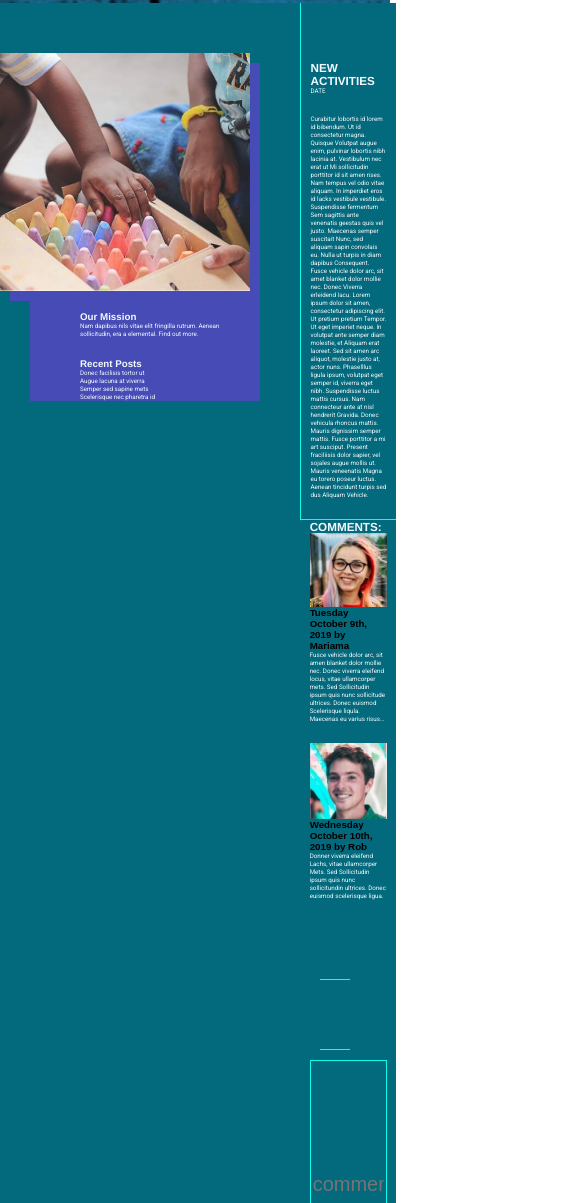
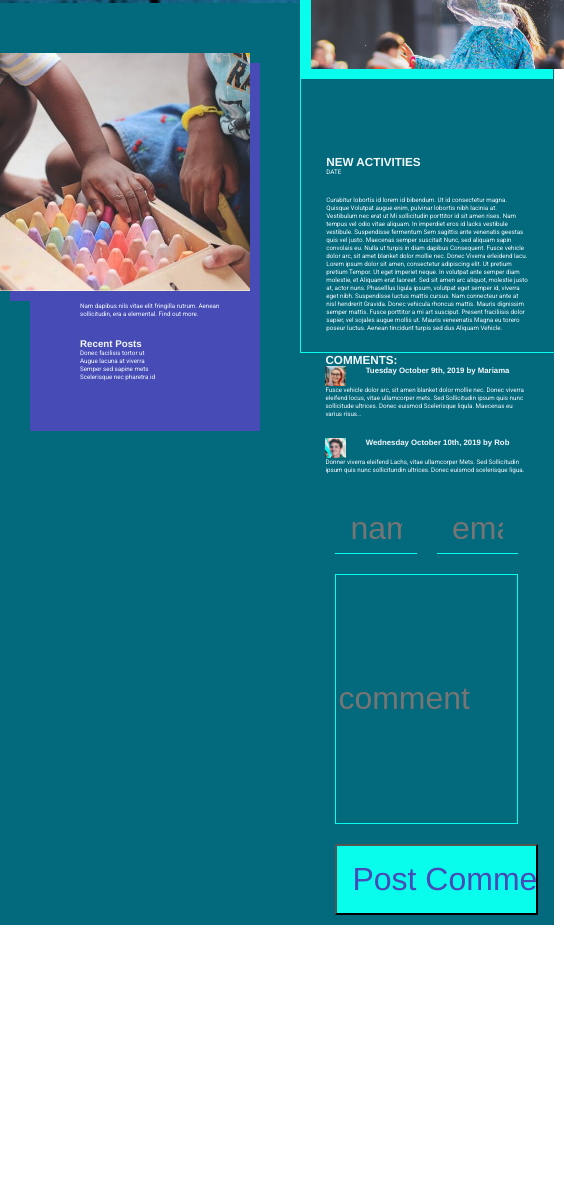
Before and after one commit to JMcWilliam10/jonathanMcWilliamProjectTwo, a plain HTML site: page main/blog.html in a window 390 px wide. Shown: the part 797-2000 px from the top of the page, 564 px wide, since content can reach past the window. After the commit the page ends 1722 px from the top, so only its background shows below. Drawn offline with Linux system fonts and the light colour scheme; a web font is replaced by a local one.

Commit message:
first friday commit

```diff
--- a/main/blog.html
+++ b/main/blog.html
@@ -14,7 +14,7 @@
     <link rel="stylesheet" href="./styles/style.css" />
   </head>
   <body class="blog">
-    <header class="headerHome">
+    <header class="headerBlog">
       <nav>
         <ul class="flexNav">
           <li><a href="./index.html">Home</a></li>
@@ -89,8 +89,8 @@
         <section class="comments">
           <div class="newActivitiesWrapper">
             <h3>Comments:</h3>
-            <div class="comment">
-              <div>
+            <div class="comment commentFlex">
+              <div class="avatarParent">
                 <img
                   src="./assets/commentOne.jpg"
                   alt="photo of an individuals avatar"
@@ -104,8 +104,8 @@
                 Scelerisque liqula. Maecenas eu varius risus…
               </p>
             </div>
-            <div class="comment">
-              <div>
+            <div class="comment commentFlex">
+              <div class="avatarParent">
                 <img
                   src="./assets/commentTwo.jpg"
                   alt="photo of an individuals avatar"
@@ -148,7 +148,7 @@
               placeholder="comment"
               class="formComment"
             />
-            <input type="submit" />
+            <input type="submit" value="Post Comment" />
           </form>
         </section>
       </main>
--- a/main/styles/_partials/_blog.scss
+++ b/main/styles/_partials/_blog.scss
@@ -1,7 +1,7 @@
 .blogBackground{
     background: $deepTurq;
 }
-.headerHome {
+.headerBlog {
   background-image: url("./../assets/blogHeader.jpg");
    background-attachment: fixed;
   background-position: center center;
@@ -28,8 +28,8 @@
     padding-top: 20px;
     background: $frenchBlue;
     margin-left: 30px;
-    padding-left: 50px;
-     box-shadow: 10px 0px 0px 0px $frenchBlue;
+    padding: 0 0 50px 50px;
+     box-shadow:  10px 0px 0px 0px $frenchBlue,;
 }
 main{
     min-width:calc(100%-250px -50px);
--- a/main/styles/_partials/_comment.scss
+++ b/main/styles/_partials/_comment.scss
@@ -1,3 +1,17 @@
 .comment img{
-    max-width: 100px;
+    // max-width: 100px;
 }
+.avatarParent{
+    width: 10%;
+}
+.comment h6{
+    padding-left: 20px;
+    width: 90%;
+}
+.comment p{
+    width: 100%;
+}
+.commentFlex{
+    display: flex;
+    flex-wrap: wrap;
+}
--- a/main/styles/_partials/_form.scss
+++ b/main/styles/_partials/_form.scss
@@ -19,8 +19,13 @@
     background: $deepTurq;
     border: 0;
     border: 1px solid $brightAqua;
+    margin: 10px;
 }
 input[type=submit]{
     width: 100%;
       padding: 15px;
+      margin: 10px;
+      background: $brightAqua;
+      font-family: $primaryFont;
+      color: $frenchBlue;
 }
--- a/main/styles/_partials/_generalInfo.scss
+++ b/main/styles/_partials/_generalInfo.scss
@@ -1,7 +1,7 @@
 .generalInfo{
     background: $deepTurq;
     padding: 300px 0 100px;
-    margin: 0 10px;
+    // margin: 0 10px;
 }
 .generalInfo p{
     margin-left: 50px;
--- a/main/styles/_partials/_mediaQueries.scss
+++ b/main/styles/_partials/_mediaQueries.scss
@@ -1,4 +1,7 @@
 @media (min-width: 1px) and (max-width: 800px) {
+    html{
+        font-size: 200%;
+    }
     nav{
         padding: 20px 0;
     }
--- a/main/styles/_partials/_nav.scss
+++ b/main/styles/_partials/_nav.scss
@@ -24,7 +24,7 @@
   position: absolute;
   width: 70%;
 }
-a:hover:after {
+nav a:hover:after {
   display: inline-block;
 }
 // li a:hover {
--- a/main/styles/_partials/_typography.scss
+++ b/main/styles/_partials/_typography.scss
@@ -14,16 +14,18 @@
 // $h4FontSize: 58px;
 // $button: 25.4px;
 
+// Typography desktop
 $h1FontSize: 9vw;
 $h2FontSize: 9vw;
 $h3FontSize: 3vw;
 $h4FontSize: 2.5vw;
 $h5FontSize: 2.5vw;
-$h6FontSize: 2.5vw;
+$h6FontSize: 2vw;
 $button: 25.4px;
 $p: 1.6vw;
 $navFont: 2vw;
 
+// Typography mobile
 
 $brightAqua: #08fded;
 $frenchBlue: #474bb5;
@@ -31,7 +33,7 @@
 $paleGrey: #f3faff;
 $deepTurq: #03697c;
 
-h1,h2,h3,h4,h5{
+h1,h2,h3,h4,h5,h6{
     font-family: $primaryFont;
     color: $paleGrey
 }
@@ -58,6 +60,8 @@
 }
 h6{
     font-size: $h6FontSize;
+    color: $paleGrey;
+    display: inline;
 }
 p{
     font-family: $secondaryFont;
```
Also changed, not shown: main/dist/css/style.min.css, main/styles/style.css.
